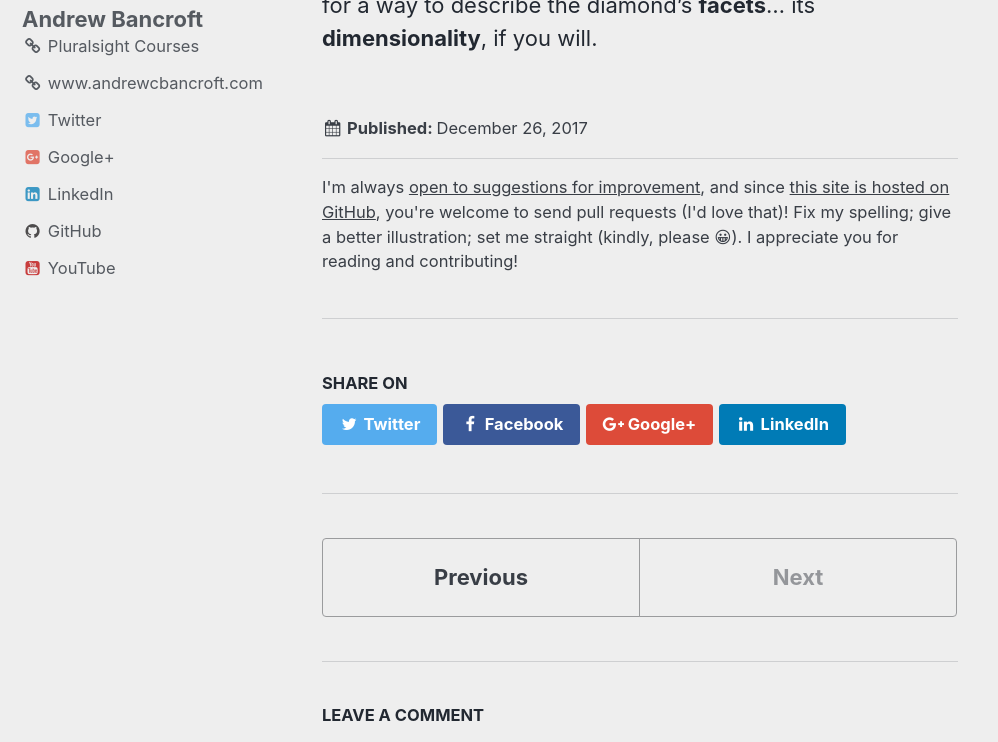
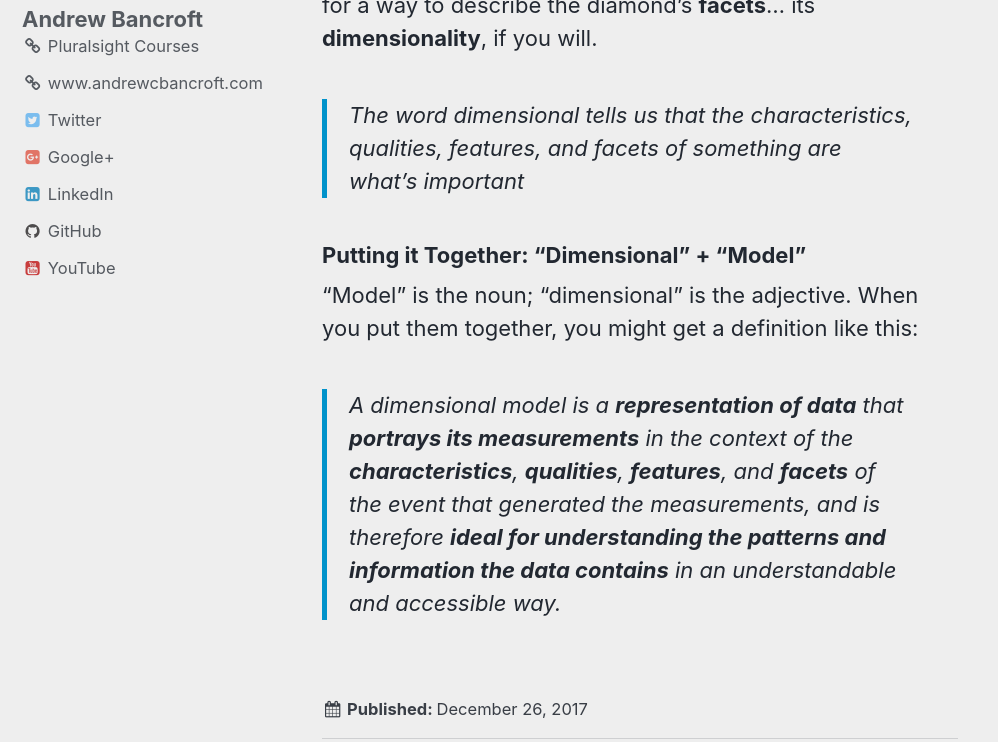
Before and after one commit to andrewcbancroft/datadaylife-blog, a Jekyll site: the page built from _posts/2017-12-26-what-is-a-dimensional-model.md, in a window 1280 px wide and 900 px high, scrolled down 3538 px, cut to the strip 158-900 px from the top of the window. Shown: the whole strip, without its empty margins (0-998 px from the left). Built offline with Jekyll 4.4.1, drawn with Linux system fonts in a browser that asks for light colours; comment, search, counter and statistics services are not loaded; some of the changed text lies outside the part shown.

Commit message:
Update 2017-12-26-what-is-a-dimensional-model.md

```diff
--- a/_posts/2017-12-26-what-is-a-dimensional-model.md
+++ b/_posts/2017-12-26-what-is-a-dimensional-model.md
@@ -63,3 +63,11 @@ Coffee from different regions of the world have distinct flavor **profile**s - d
 The same goes with wines and cheeses and teas and on and on with just about anything you can think of.
 
 If I say, "When I look at the diamond **from this angle**, it explodes with brilliance!", I'm substituting "from this angle" for a way to describe the diamond's **facets**... its **dimensionality**, if you will.
+
+
+> The word dimensional tells us that the characteristics, qualities, features, and facets of something are what's important
+
+### Putting it Together:  "Dimensional" + "Model"
+"Model" is the noun; "dimensional" is the adjective.  When you put them together, you might get a definition like this:
+
+> A dimensional model is a **representation of data** that **portrays its measurements** in the context of the **characteristics**, **qualities**, **features**, and **facets** of the event that generated the measurements, and is therefore **ideal for understanding the patterns and information the data contains** in an understandable and accessible way.
```
